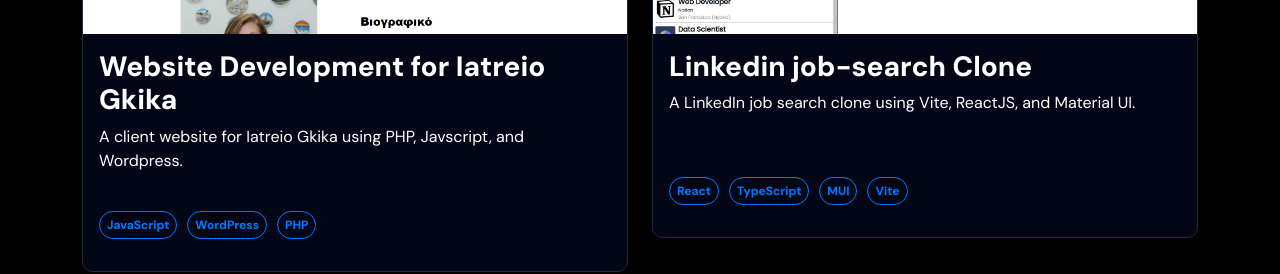
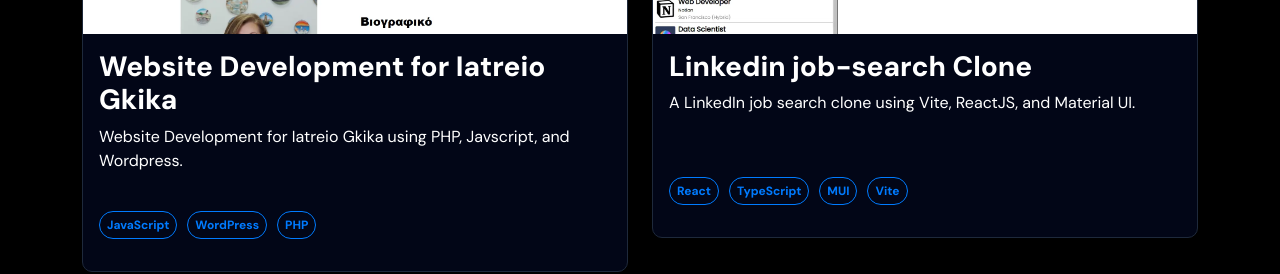
Before and after one commit to GeorgiosDrivas/portfolio, a React (Vite) app: page / in a window 1280 px wide. Shown: the part 2520-2794 px from the top of the page. Built offline with nearby package versions, Linux system fonts and the light colour scheme.

Commit message:
Change description of a project

```diff
--- a/src/projects/projects.tsx
+++ b/src/projects/projects.tsx
@@ -20,7 +20,7 @@ export default function Projects() {
           <div className="row">
             <SingleProject
               title="Website Development for Iatreio Gkika"
-              content="A client website for Iatreio Gkika using PHP, Javscript, and Wordpress."
+              content="Website Development for Iatreio Gkika using PHP, Javscript, and Wordpress."
               url="https://iatreio-gkika.gr/"
               image="/screen.webp"
               techStack={doctor}
```
